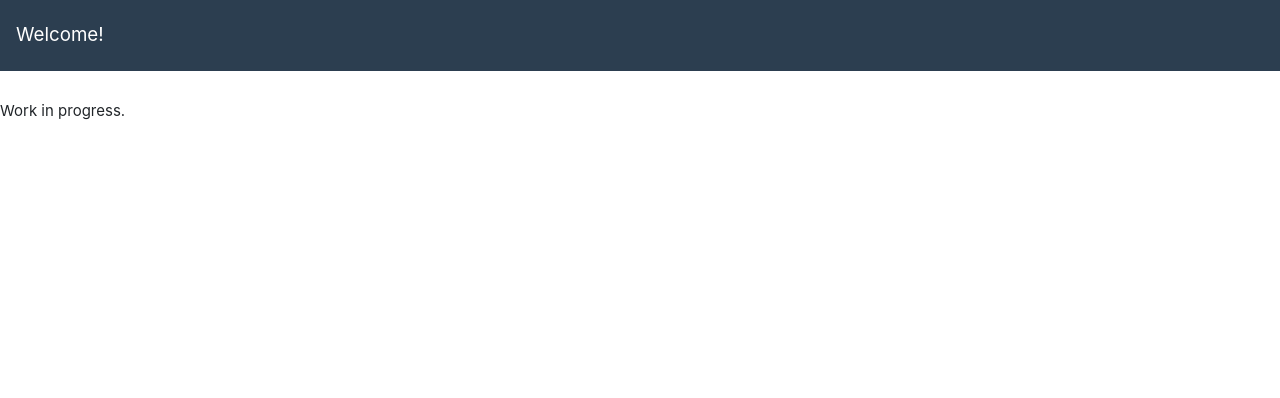
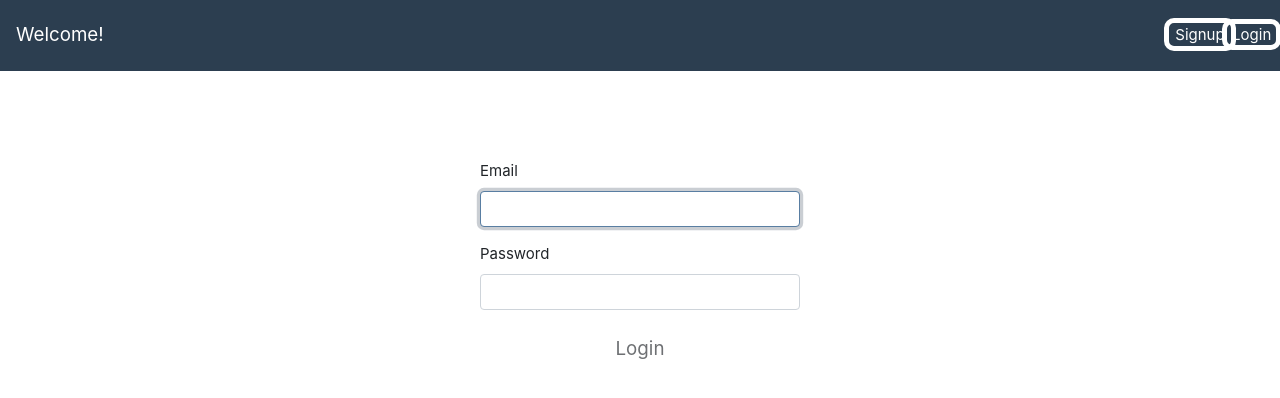
Before and after one commit to maxkaran/FacialRecAPI, a React (Create React App) app in the folder react-app/: page / in a window 1280 px wide. Shown: the top 398 px of the page. Built offline with nearby package versions, Linux system fonts and the light colour scheme.

Commit message:
Create initial log in page

```diff
--- a/react-app/package.json
+++ b/react-app/package.json
@@ -5,6 +5,7 @@
   "proxy": "http://localhost:5000/",
   "dependencies": {
     "react": "^16.6.3",
+    "react-bootstrap": "^0.32.4",
     "react-dom": "^16.6.3",
     "react-router": "^4.3.1",
     "react-router-dom": "^4.3.1",
--- a/react-app/src/App.js
+++ b/react-app/src/App.js
@@ -1,12 +1,13 @@
 import React, { Component } from 'react';
-import NavBar from './NavBar/NavBar';
+import NavBar from './NavBar';
+import Login from './Login';
 
 class App extends Component {
   render() {
     return (
       <div>
         <NavBar/>
-        <p>Work in progress.</p>
+        <Login/>
       </div>
     );
   }
--- /dev/null
+++ b/react-app/src/Login.css
@@ -0,0 +1,10 @@
+@media all and (min-width: 480px) {
+    .Login {
+      padding: 60px 0;
+    }
+
+    .Login form {
+      margin: 0 auto;
+      max-width: 320px;
+    }
+  }
--- /dev/null
+++ b/react-app/src/Login.js
@@ -0,0 +1,62 @@
+import React, { Component } from "react";
+import { Button, FormGroup, FormControl, ControlLabel } from "react-bootstrap";
+import "./Login.css";
+
+export default class Login extends Component {
+  constructor(props) {
+    super(props);
+
+    this.state = {
+      email: "",
+      password: ""
+    };
+  }
+
+  validateForm() {
+    return this.state.email.length > 0 && this.state.password.length > 0;
+  }
+
+  handleChange = event => {
+    this.setState({
+      [event.target.id]: event.target.value
+    });
+  }
+
+  handleSubmit = event => {
+    event.preventDefault();
+  }
+
+  render() {
+    return (
+      <div className="Login">
+        <form onSubmit={this.handleSubmit}>
+          <FormGroup controlId="email" bsSize="large">
+            <ControlLabel>Email</ControlLabel>
+            <FormControl
+              autoFocus
+              type="email"
+              value={this.state.email}
+              onChange={this.handleChange}
+            />
+          </FormGroup>
+          <FormGroup controlId="password" bsSize="large">
+            <ControlLabel>Password</ControlLabel>
+            <FormControl
+              value={this.state.password}
+              onChange={this.handleChange}
+              type="password"
+            />
+          </FormGroup>
+          <Button
+            block
+            bsSize="large"
+            disabled={!this.validateForm()}
+            type="submit"
+          >
+            Login
+          </Button>
+        </form>
+      </div>
+    );
+  }
+}
--- /dev/null
+++ b/react-app/src/NavBar.css
@@ -0,0 +1,7 @@
+.NavItem {
+    padding: 3% 10%;
+    margin: 0px 15%;
+    color: white;
+    border: 5px solid;
+    border-radius: 10px;
+  }
--- /dev/null
+++ b/react-app/src/NavBar.js
@@ -0,0 +1,22 @@
+import React from 'react';
+import {Link} from 'react-router-dom';
+import { Nav, NavItem } from "react-bootstrap";
+import './NavBar.css'
+
+function NavBar() {
+return (
+    <nav className="navbar navbar-dark bg-primary fixed-top">
+        <Link className="navbar-brand" to="/">
+            Welcome!
+        </Link>
+
+        <Nav pullRight>
+            <NavItem class="NavItem" href="/signup">Signup</NavItem>
+            <NavItem class="NavItem" href="/login">Login</NavItem>
+        </Nav>
+
+    </nav>
+);
+}
+
+export default NavBar;
--- a/react-app/src/NavBar/NavBar.js
+++ /dev/null
@@ -1,14 +0,0 @@
-import React from 'react';
-import {Link} from 'react-router-dom';
-
-function NavBar() {
-  return (
-    <nav className="navbar navbar-dark bg-primary fixed-top">
-      <Link className="navbar-brand" to="/">
-        Welcome!
-      </Link>
-    </nav>
-  );
-}
-
-export default NavBar;
```
Also changed, not shown: 1 other file (tests, documents, lock files or other folders).
